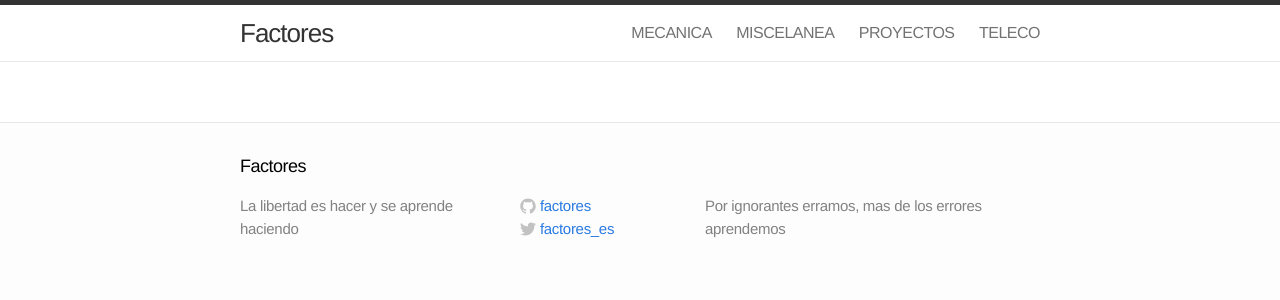
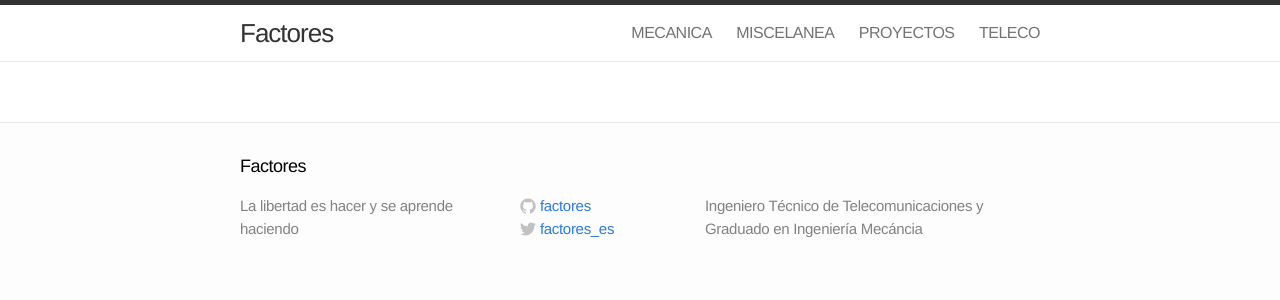
Before and after one commit to factores/factores.github.io, a Jekyll site: the page built from index.html, in a window 1280 px wide. Shown: the top 300 px of the page. Built offline with Jekyll 4.4.1, drawn with Linux system fonts in a browser that asks for light colours.

Commit message:
Proud ITT y GIM

```diff
--- a/_config.yml
+++ b/_config.yml
@@ -3,7 +3,7 @@
 title: "Factores"
 #email: info@factores.es
 lema: La libertad es hacer y se aprende haciendo
-description: "Por ignorantes erramos, mas de los errores aprendemos"
+description: "Ingeniero Técnico de Telecomunicaciones y Graduado en Ingeniería Mecáncia"
 baseurl: ""
 url: ""
 twitter_username: factores_es
```
